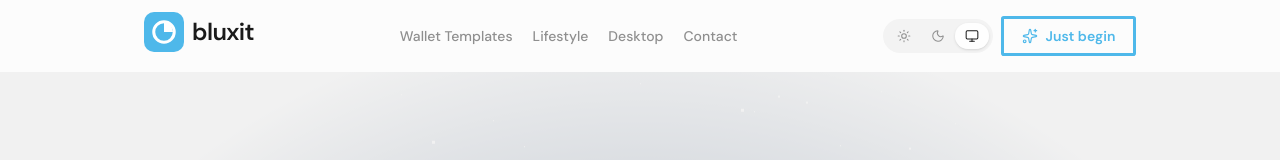
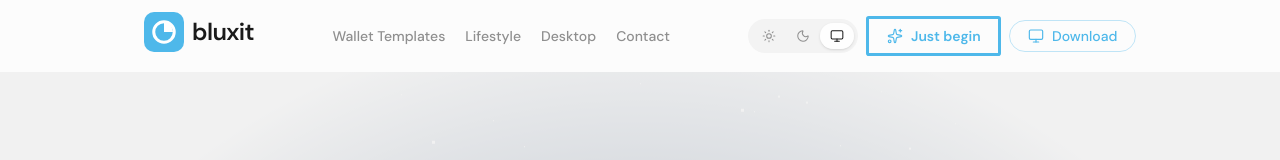
Before and after one commit to Erigers/bluxit, a React (Vite) app: page / in a window 1280 px wide. Shown: the top 160 px of the page. Built offline with nearby package versions, Linux system fonts and the light colour scheme; no server answers.

Commit message:
Put the desktop download next to Just begin in the landing header.
Co-authored-by: Cursor <cursoragent@cursor.com>

```diff
--- a/src/components/DesktopDownload.tsx
+++ b/src/components/DesktopDownload.tsx
@@ -1,34 +1,31 @@
 import { Monitor } from 'lucide-react'
 import { useEffect, useState } from 'react'
 import { desktopDownloadLink, RELEASES_URL } from '../desktop-release'
-import { isDesktop } from '../desktop'
 import { cn } from '../lib'
 
 export function DesktopDownload({
   className,
   variant = 'soft',
+  compact = false,
 }: {
   className?: string
   variant?: 'primary' | 'soft'
+  compact?: boolean
 }) {
-  const hidden = isDesktop()
   const [offer, setOffer] = useState({ href: RELEASES_URL, label: 'Download desktop app' })
 
   useEffect(() => {
-    if (hidden) return
     void desktopDownloadLink().then(setOffer)
-  }, [hidden])
-
-  if (hidden) return null
+  }, [])
 
   return (
     <a
       href={offer.href}
-      className={cn('btn', variant === 'primary' ? 'btn-primary' : 'btn-soft', className)}
+      className={cn('btn shrink-0', variant === 'primary' ? 'btn-primary' : 'btn-soft', className)}
     >
       <span className="btn-label">
         <Monitor size={16} />
-        {offer.label}
+        {compact ? 'Download' : offer.label}
       </span>
     </a>
   )
--- a/src/pages/Landing.tsx
+++ b/src/pages/Landing.tsx
@@ -187,7 +187,7 @@ export function Landing() {
               </a>
             ))}
           </nav>
-          <div className="flex items-center gap-2">
+          <div className="flex flex-wrap items-center justify-end gap-2">
             <ThemeToggle compact />
             {user ? (
               <Cta to="/home">
@@ -200,6 +200,7 @@ export function Landing() {
                 Just begin
               </Cta>
             )}
+            <DesktopDownload compact />
           </div>
         </div>
       </header>
```
